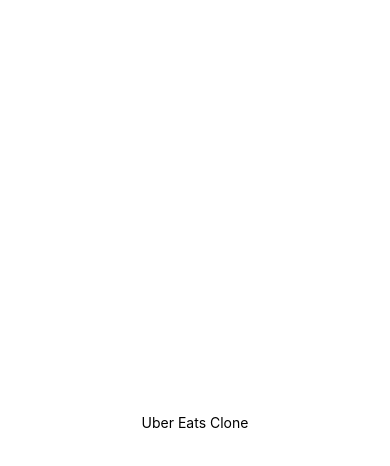
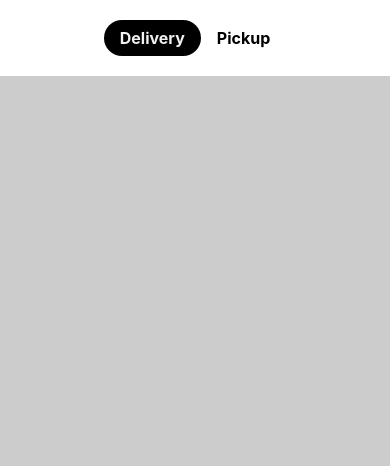
Before and after one commit to akshaymemail/uber-eats-clone, a React Native app: screen / in a window 390 px wide. Shown: the top 466 px of the page. Built offline with nearby package versions, Linux system fonts and the light colour scheme.

Commit message:
add header tab on home screen

```diff
--- a/App.js
+++ b/App.js
@@ -1,20 +1,15 @@
-import { StatusBar } from "expo-status-bar";
-import { StyleSheet, Text, View } from "react-native";
+import { SafeAreaView, StyleSheet, Text, View } from 'react-native'
+import Home from './screens/Home'
 
 export default function App() {
-  return (
-    <View style={styles.container}>
-      <Text>Uber Eats Clone</Text>
-      <StatusBar style="auto" />
-    </View>
-  );
+  return <Home />
 }
 
 const styles = StyleSheet.create({
   container: {
     flex: 1,
-    backgroundColor: "#fff",
-    alignItems: "center",
-    justifyContent: "center"
-  }
-});
+    backgroundColor: '#fff',
+    alignItems: 'center',
+    justifyContent: 'center',
+  },
+})
--- /dev/null
+++ b/components/HeaderTabs.js
@@ -0,0 +1,65 @@
+import { StyleSheet, Text, View, TouchableOpacity } from 'react-native'
+import React, { useState } from 'react'
+
+export default function HeaderTabs() {
+  const [activeTab, setActiveTab] = useState('Delivery')
+  console.log('activeTab', activeTab)
+  return (
+    <View style={styles.content}>
+      <View style={styles.row}>
+        <HeaderButton
+          title="Delivery"
+          activeTab={activeTab}
+          setActiveTab={setActiveTab}
+        />
+        <HeaderButton
+          title="Pickup"
+          activeTab={activeTab}
+          setActiveTab={setActiveTab}
+        />
+      </View>
+    </View>
+  )
+}
+
+const HeaderButton = ({ title, activeTab, setActiveTab }) => {
+  return (
+    <TouchableOpacity
+      style={{
+        ...styles.button,
+        backgroundColor: activeTab === title ? '#000000' : '#ffffff',
+      }}
+      onPress={() => setActiveTab(title)}
+    >
+      <Text
+        style={{
+          ...styles.buttonText,
+          color: activeTab === title ? '#f1f1f1' : '#000000',
+        }}
+      >
+        {title}
+      </Text>
+    </TouchableOpacity>
+  )
+}
+
+const styles = StyleSheet.create({
+  content: {
+    backgroundColor: '#ffffff',
+    padding: 20,
+  },
+  row: {
+    flexDirection: 'row',
+    alignSelf: 'center',
+  },
+  button: {
+    paddingVertical: 8,
+    paddingHorizontal: 16,
+    borderRadius: 30,
+  },
+  buttonText: {
+    color: '#fff',
+    fontSize: 16,
+    fontWeight: 'bold',
+  },
+})
--- a/package.json
+++ b/package.json
@@ -10,6 +10,7 @@
     "eject": "expo eject"
   },
   "dependencies": {
+    "@expo/vector-icons": "^12.0.5",
     "expo": "~44.0.0",
     "expo-status-bar": "~1.2.0",
     "react": "17.0.1",
--- /dev/null
+++ b/screens/Home.js
@@ -0,0 +1,23 @@
+import { SafeAreaView, StyleSheet, StatusBar, View } from 'react-native'
+import React from 'react'
+import HeaderTabs from '../components/HeaderTabs'
+
+export default function Home() {
+  return (
+    <View style={styles.screen}>
+      <View style={styles.content}>
+        <HeaderTabs />
+      </View>
+    </View>
+  )
+}
+
+const styles = StyleSheet.create({
+  screen: {
+    flex: 1,
+    backgroundColor: '#cccccc',
+  },
+  content: {
+    marginTop: StatusBar.currentHeight,
+  },
+})
```
Also changed, not shown: .prettierrc.json (added), 1 other file (tests, documents, lock files or other folders).
